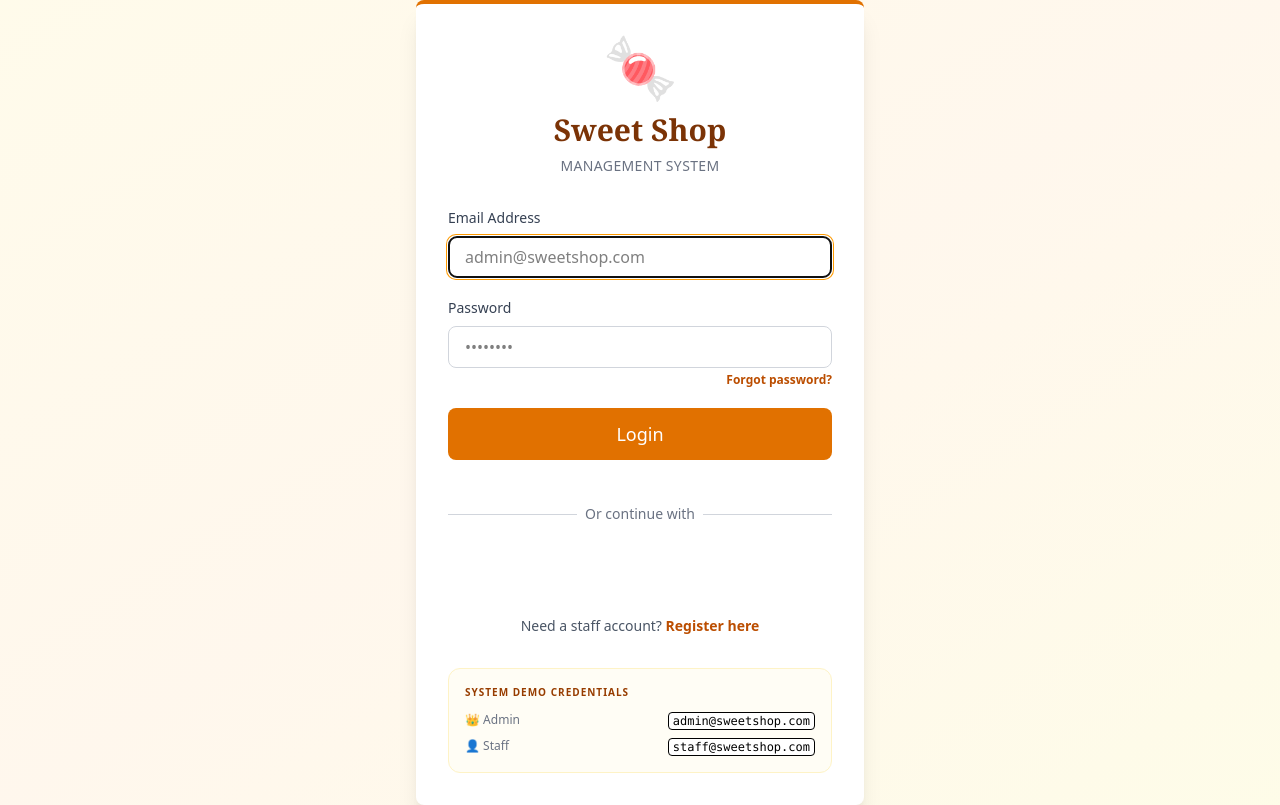
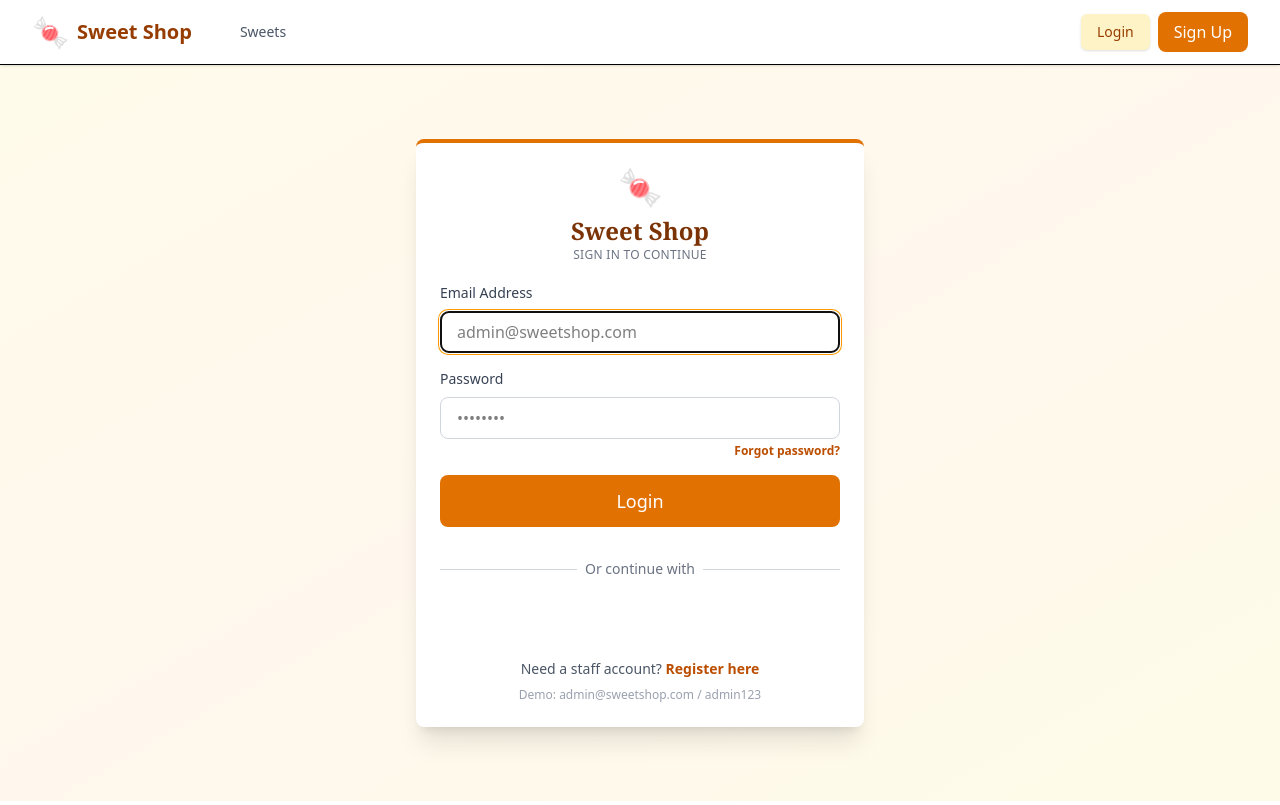
Before and after one commit to Prashant29062003/sweet-shop-management-system, a React (Vite) app in the folder frontend/: page /login in a window 1280 px wide. Built offline with nearby package versions, Linux system fonts and the light colour scheme; no server answers.

Commit message:
feat: add login and signup links to navbar, enhance login and registration pages with navbar and redirect functionality

```diff
--- a/frontend/src/components/SweetCard.jsx
+++ b/frontend/src/components/SweetCard.jsx
@@ -4,6 +4,8 @@ import { Card, Badge, Button } from "./index";
 import { usePermission } from "../hooks/usePermission";
 import { PERMISSIONS } from "../constants/permissions";
 import { useCart } from "../context";
+import { useAuth } from "../context/AuthContext";
+import { useNavigate } from "react-router-dom";
 
 const SweetCard = ({ sweet, onEdit, onUpdateInventory }) => {
   const canUpdateSweet = usePermission(PERMISSIONS.UPDATE_SWEET);
@@ -13,6 +15,9 @@ const SweetCard = ({ sweet, onEdit, onUpdateInventory }) => {
   const isLowStock = sweet.quantityInStock < 10;
 
   const {addToCart} = useCart();
+  const { user } = useAuth();
+  const navigate = useNavigate();
+  const isGuest = !user;
 
   const imageSrc = sweet.imageUrl || sweet.image || `https://placehold.co/600x400?text=${encodeURIComponent(sweet.name)}`;
 
@@ -91,11 +96,19 @@ const SweetCard = ({ sweet, onEdit, onUpdateInventory }) => {
             className="flex-1"
             onClick={(e) => {
               e.stopPropagation();
+              if (isGuest) {
+                navigate("/login?redirect=/sweets");
+                return;
+              }
               addToCart(sweet);
             }}
-            disabled={sweet.quantityInStock === 0}
+            disabled={sweet.quantityInStock === 0 && !isGuest}
           >
-            {sweet.quantityInStock === 0 ? "Out of Stock" : "Add to Basket"}
+            {sweet.quantityInStock === 0 && !isGuest
+              ? "Out of Stock"
+              : isGuest
+              ? "Login to Add"
+              : "Add to Basket"}
           </Button>
         )}
       </div>
--- a/frontend/src/pages/Login.jsx
+++ b/frontend/src/pages/Login.jsx
@@ -1,6 +1,7 @@
 import React, { useState } from "react";
 import { useAuth } from "../context";
-import { data, Link, useNavigate } from "react-router-dom";
+import { data, Link, useNavigate, useSearchParams } from "react-router-dom";
+import Navbar from "./Navbar";
 import { Card, Input, Alert, Button } from "../components";
 import { api } from "../api/client";
 
@@ -14,6 +15,8 @@ const Login = () => {
   const [error, setError] = useState("");
   const { login, fetchCurrentUser } = useAuth();
   const navigate = useNavigate();
+  const [searchParams] = useSearchParams();
+  const redirectTo = searchParams.get("redirect") || "/dashboard/sweets";
 
   const handleGoogleSuccess = async (CredentialResponse) => {
     setLoading(true);
@@ -26,7 +29,7 @@ const Login = () => {
       // Normalize auth state to the same flat shape as password login
       // (/auth/me returns { _id, email, username, role, permissions }).
       await fetchCurrentUser();
-      navigate("/dashboard/sweets");
+      navigate(redirectTo);
     } catch (err) {
       setError(err?.response?.data?.message || err.message || "Google Login Failed");
     } finally {
@@ -47,7 +50,7 @@ const Login = () => {
 
     try {
       await login(email, password);
-      navigate("/dashboard/sweets");
+      navigate(redirectTo);
     } catch (err) {
       setError(err.message);
     } finally {
@@ -56,19 +59,21 @@ const Login = () => {
   };
 
   return (
-    <div className="min-h-screen flex items-center justify-center bg-linear-to-br from-amber-50 via-orange-50 to-yellow-50 px-4">
-      <Card className="p-8 w-full max-w-md shadow-xl border-t-4 border-amber-600">
-        <div className="text-center mb-8">
-          <div className="text-6xl mb-4 animate-bounce-short">🍬</div>
-          <h1 className="text-3xl font-bold text-amber-900 mb-2 font-serif">
+    <div className="min-h-screen bg-gray-50">
+      <Navbar />
+      <div className="min-h-[calc(100vh-4rem)] flex items-center justify-center bg-linear-to-br from-amber-50 via-orange-50 to-yellow-50 px-4 py-8">
+      <Card className="p-6 w-full max-w-md shadow-xl border-t-4 border-amber-600">
+        <div className="text-center mb-5">
+          <div className="text-4xl mb-2 animate-bounce-short">🍬</div>
+          <h1 className="text-2xl font-bold text-amber-900 font-serif">
             Sweet Shop
           </h1>
-          <p className="text-gray-500 text-sm tracking-wide uppercase">
-            Management System
+          <p className="text-gray-500 text-xs tracking-wide uppercase">
+            Sign in to continue
           </p>
         </div>
 
-        <form onSubmit={handleSubmit} className="space-y-5">
+        <form onSubmit={handleSubmit} className="space-y-4">
           <Input
             label="Email Address"
             type="email"
@@ -153,7 +158,7 @@ const Login = () => {
           </Button>
 
           {/* 3. Divider and Google Button */}
-          <div className="relative my-6">
+          <div className="relative my-4">
             <div className="absolute inset-0 flex items-center">
               <div className="w-full border-t border-gray-300"></div>
             </div>
@@ -187,26 +192,11 @@ const Login = () => {
           </p>
         </form>
 
-        <div className="mt-8 p-4 bg-amber-50/50 rounded-xl border border-amber-100">
-          <p className="text-[10px] uppercase font-bold text-amber-800 mb-3 tracking-widest">
-            System Demo Credentials
-          </p>
-          <div className="space-y-2">
-            <div className="flex justify-between text-xs">
-              <span className="text-gray-500">👑 Admin</span>
-              <code className="bg-white px-1 rounded border">
-                admin@sweetshop.com
-              </code>
-            </div>
-            <div className="flex justify-between text-xs">
-              <span className="text-gray-500">👤 Staff</span>
-              <code className="bg-white px-1 rounded border">
-                staff@sweetshop.com
-              </code>
-            </div>
-          </div>
-        </div>
+        <p className="text-center text-xs text-gray-400 mt-2">
+          Demo: admin@sweetshop.com / admin123
+        </p>
       </Card>
+    </div>
     </div>
   );
 };
--- a/frontend/src/pages/Navbar.jsx
+++ b/frontend/src/pages/Navbar.jsx
@@ -132,6 +132,8 @@ const Navbar = () => {
           {isGuest ? (
             <>
               <NavLink to="/sweets">Sweets</NavLink>
+              <NavLink to="/login">Login</NavLink>
+              <NavLink to="/register">Signup</NavLink>
             </>
           ) : (
             <>
--- a/frontend/src/pages/Register.jsx
+++ b/frontend/src/pages/Register.jsx
@@ -2,6 +2,7 @@ import { useState } from "react";
 import { api } from "../api/client";
 import { Card, Input, Button, Alert } from "../components";
 import { Link } from "react-router-dom";
+import Navbar from "./Navbar";
 
 const Register = () => {
   const [formData, setFormData] = useState({
@@ -36,7 +37,9 @@ const Register = () => {
   };
 
   return (
-    <div className="min-h-screen flex items-center justify-center bg-gray-100 p-4">
+    <div className="min-h-screen bg-gray-50">
+      <Navbar />
+      <div className="min-h-[calc(100vh-4rem)] flex items-center justify-center bg-gray-100 p-4">
       <Card className="w-full max-w-md p-8">
         <h2 className="text-2xl font-bold mb-6 text-center text-amber-600">
           Create Account
@@ -109,6 +112,7 @@ const Register = () => {
         </p>
       </Card>
     </div>
+    </div>
   );
 };
 
```
